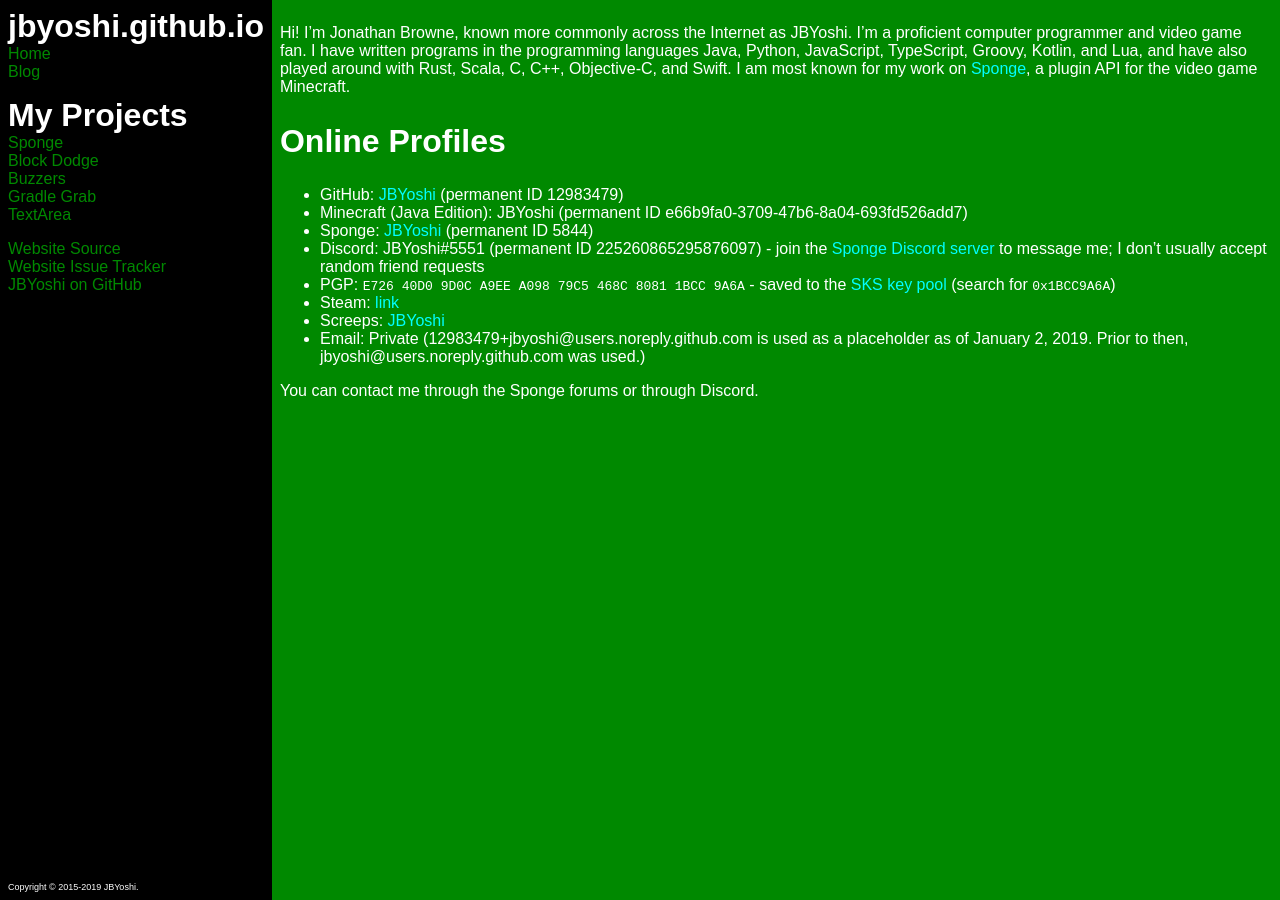
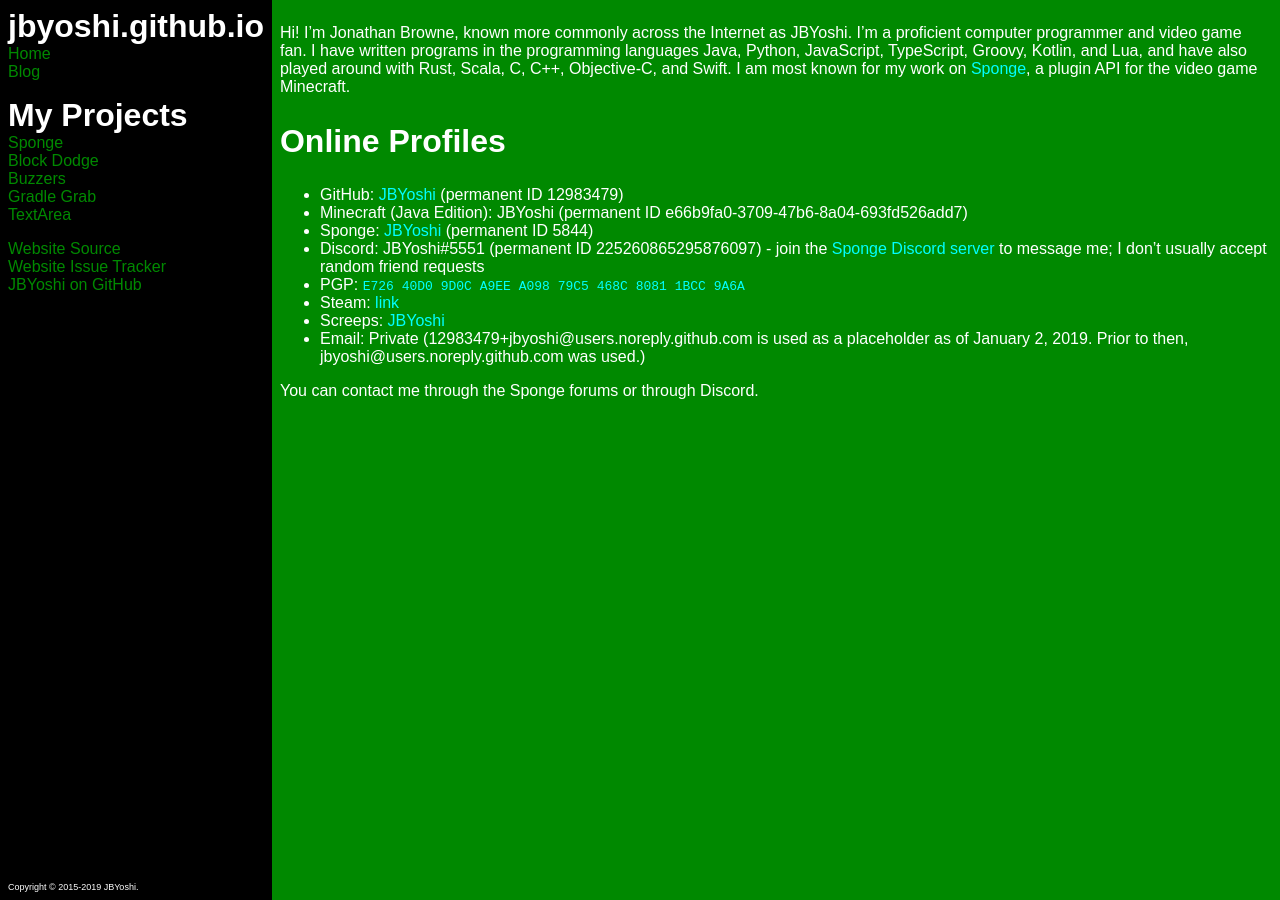
Before and after one commit to JBYoshi/jbyoshi.github.io, a Jekyll site: the page built from index.md, in a window 1280 px wide. Built offline with Jekyll 4.4.1, drawn with Linux system fonts in a browser that asks for light colours.

Commit message:
Change PGP data to a single link with details.

```diff
--- a/index.md
+++ b/index.md
@@ -12,7 +12,7 @@
 - Minecraft (Java Edition): JBYoshi (permanent ID e66b9fa0-3709-47b6-8a04-693fd526add7)
 - Sponge: [JBYoshi](https://forums.spongepowered.org/u/JBYoshi) (permanent ID 5844)
 - Discord: JBYoshi#5551 (permanent ID 225260865295876097) - join the [Sponge Discord server](https://www.spongepowered.org/chat) to message me; I don't usually accept random friend requests
-- PGP: `E726 40D0 9D0C A9EE A098 79C5 468C 8081 1BCC 9A6A` - saved to the [SKS key pool](https://sks-keyservers.net) (search for `0x1BCC9A6A`)
+- PGP: [`E726 40D0 9D0C A9EE A098 79C5 468C 8081 1BCC 9A6A`](https://sks-keyservers.net/pks/lookup?op=vindex&search=0xE72640D09D0CA9EEA09879C5468C80811BCC9A6A)
 - Steam: [link](https://steamcommunity.com/profiles/76561194504664850)
 - Screeps: [JBYoshi](https://screeps.com/a/#!/profile/JBYoshi)
 - Email: Private (12983479+jbyoshi@users.noreply.github.com is used as a placeholder as of January 2, 2019. Prior to then, jbyoshi@users.noreply.github.com was used.)
```
